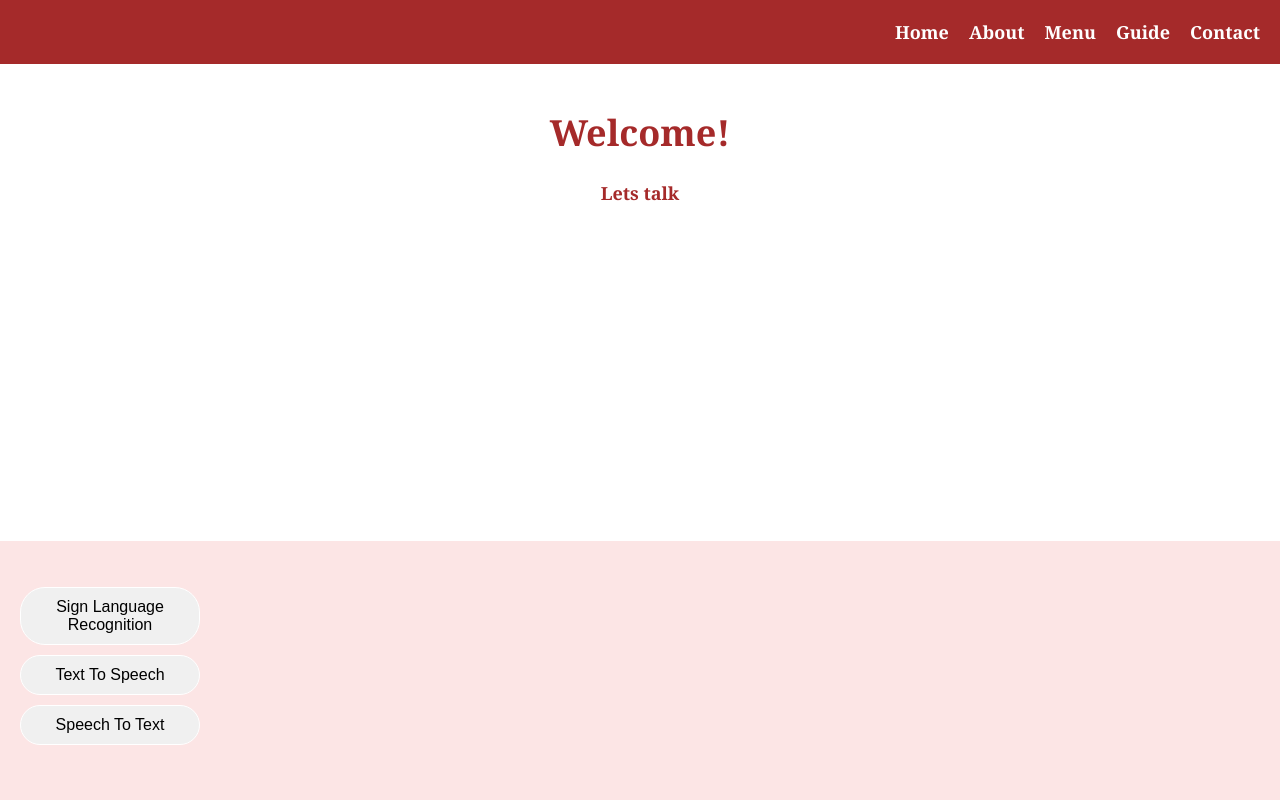
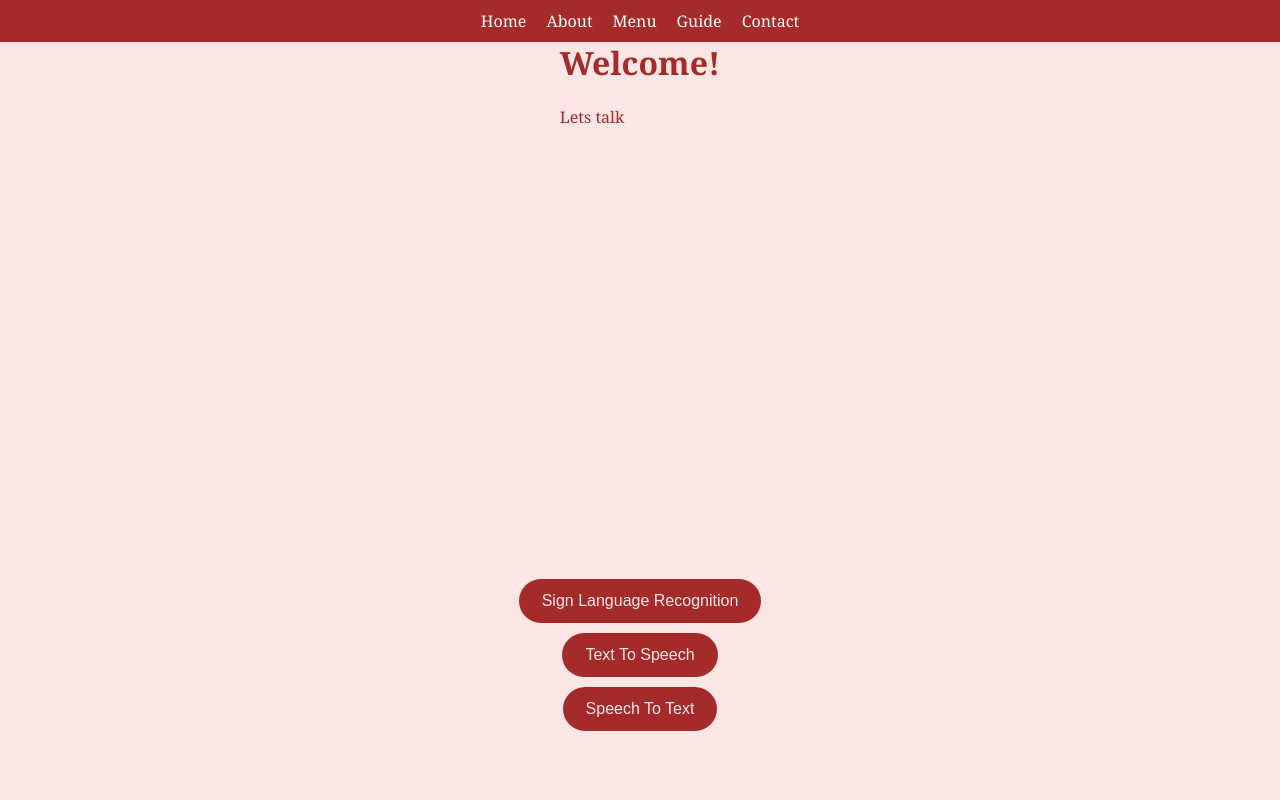
Before and after one commit to DhanaAngappan/DHH---Assistance, a Python web app: template templates/menu.html in a window 1280 px wide. Run offline with Jinja, Linux system fonts and the light colour scheme; the template is opened without the code that fills it, so the values that code supplies are empty.

Commit message:
Update menu.html

```diff
--- a/templates/menu.html
+++ b/templates/menu.html
@@ -5,58 +5,22 @@
     <style>
         body {
             font-family: Cambria, Cochin, Georgia, Times, 'Times New Roman', serif;
-            font-size: large;
-            color: brown;
-            font-weight: bold;
             margin: 0;
-            padding:0;
+            padding: 0;
+            display: flex;
+            flex-direction: column;
+            align-items: center;
+            justify-content: center;
+            height: 100vh;
             background-color: #fce5e5; /* Light gray background */
-        }
-
-        .container {
-            display: flex;
-            height: 100vh;
-            flex-direction: column; /* Stack items vertically */
-        }
-
-        .navbar {
-            background-color: brown;
-            color: #fff;
-            padding: 20px;
-            margin-bottom: auto; /* Pushes content to the bottom */
-            display: flex;
-            justify-content: flex-end; /* Align items to the right */
-            }
-
-        .navbar ul {
-            list-style-type: none;
-            padding: 0;
-            margin: 0; /* Remove default margin */
-            display: flex;
-            gap: 20px; /* Add space between items */
-        }
-
-        .navbar li {
-            display: inline-block;
-        }
-
-        .navbar a {
-            color: #fff;
-            text-decoration: none;
-        }
-
-        .content {
-            padding: 20px;
-            margin-bottom: 200px;
-            display: flex; /* Add this line */
-            justify-content: space-between; /* Add this line */
         }
 
         #left {
             flex: 2;
-            background-color: #ffffff;
+            background-color: #fce5e5; /* Blue background */
             padding: 20px;
-            text-align: center;
+            text-align: left; /* Align text to the left */
+            color: brown; /* White text */
         }
 
         #right {
@@ -65,49 +29,65 @@
             display: flex;
             flex-direction: column;
             justify-content: center;
+            align-items: center;
+            width: 100%;
+            max-width: 600px; /* Limit the width of the right column */
         }
 
         button {
+            display: block;
             margin-bottom: 10px;
             padding: 10px 20px;
             font-size: 16px;
-            border: 1px solid #ffffff;
-            background-color: #f0f0f0;
+            border: solid transparent;
+            border-radius: 25px;
+            background-color: brown; /* White background */
+            color: #fce5e5; /* Blue text */
             cursor: pointer;
-            width: 180px;
-            border-radius: 25px;
-            text-align: center;
-            transition: background-color 0.3s ease, color 0.3s ease, border-color 0.3s ease;
+            transition: background-color 0.3s ease, color 0.3s ease;
         }
 
         button:hover {
-            background-color: #ffffff;
+            background-color: brown; /* Blue background on hover */
+            color: #fce5e5; /* White text on hover */
         }
 
+        /* Navbar Styles */
+        .navbar {
+            background-color: brown;
+            color: #fff;
+            width: 100%;
+            padding: 10px 0;
+            display: flex;
+            justify-content: center; /* Center the items horizontally */
+            position: fixed; /* Fixed position to keep the navbar at the top */
+            top: 0; /* Position at the top of the viewport */
+        }
+
+        .navbar a {
+            color: white;
+            text-decoration: none;
+            margin: 0 10px; /* Add space around each link */
+        }
     </style>
 </head>
 <body>
-    <div class="container">
-        <div class="navbar">
-            <ul>
-                <li><a href="home.html">Home</a></li>
-                <li><a href="About.html">About</a></li>
-                <li><a href="menu.html">Menu</a></li>
-                <li><a href="Guide.html">Guide</a></li>
-                <li><a href="Contact.html">Contact</a></li>
-            </ul>
-        </div>
-
     <div id="left">
         <h1>Welcome!</h1>
         <p><user name></p>
         <p>Lets talk</p>
     </div>
     <div id="right">
+        <div class="navbar">
+            <a href="home.html">Home</a>
+            <a href="about.html">About</a>
+            <a href="menu.html">Menu</a>
+            <a href="guide.html">Guide</a>
+            <a href="contact.html">Contact</a>
+        </div>
         <button onclick="window.location.href='SLR.html'">Sign Language Recognition</button>
         <button onclick="window.location.href='TTS.html'">Text To Speech</button>
         <button onclick="window.location.href='STT.html'">Speech To Text</button>
     </div>
-    </div>
 </body>
 </html>
```
Lines whose indentation alone changed are shown as unchanged.
